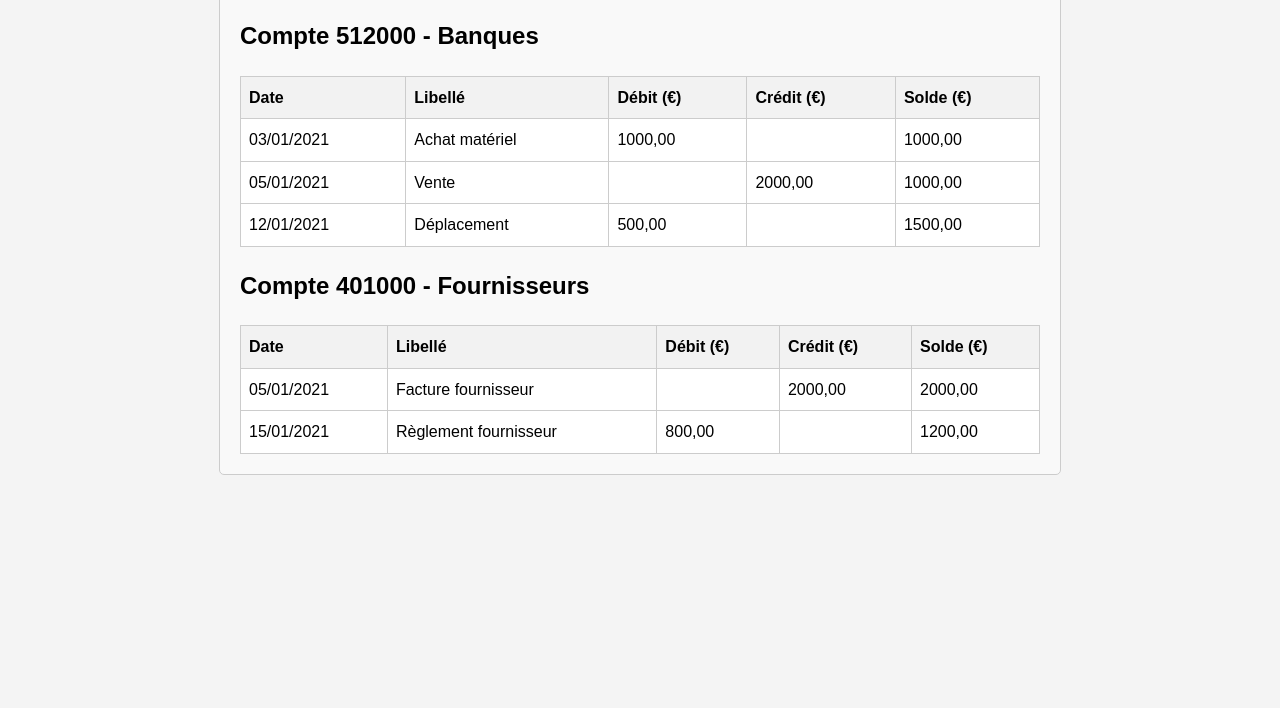
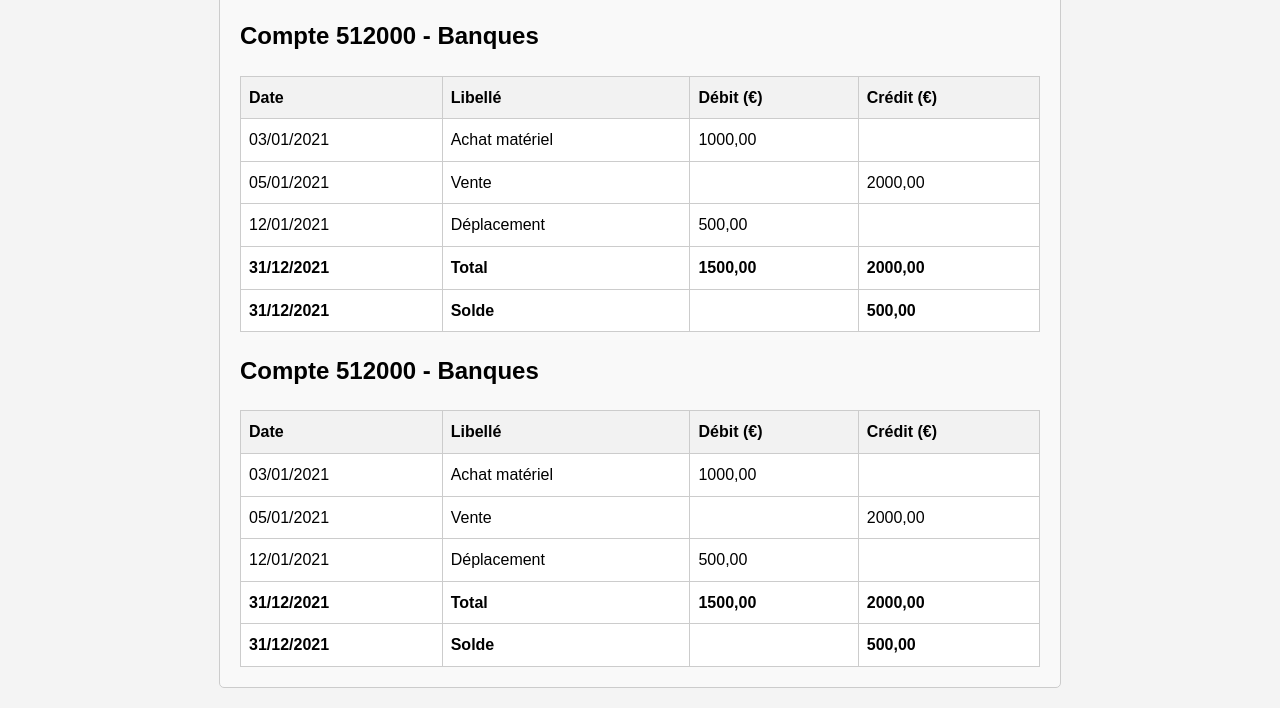
Before and after one commit to brutdethe/compta-b2t, a plain HTML site: page grand-livre.html in a window 1280 px wide. Shown: the part 162-870 px from the top of the page. Before the commit the page ends 800 px from the top, so only its background shows below. Drawn offline with Linux system fonts and the light colour scheme.

Commit message:
injecte des données statiques

```diff
--- a/grand-livre.html
+++ b/grand-livre.html
@@ -5,6 +5,7 @@
 <meta name="viewport" content="width=device-width, initial-scale=1.0">
 <title>Grand Livre</title>
 <link rel="stylesheet" href="styles.css">
+<script type="module" src="main.js" defer></script>
 </head>
 <body>
   <nav>
@@ -15,75 +16,9 @@
       <li><a href="bilan.html">Bilan</a></li>
     </ul>
   </nav>
-  <div class="ledger">
+  <div class="ledger" id="ledger-entries">
     <h1>Grand Livre</h1>
-    <div class="account">
-      <h2>Compte 512000 - Banques</h2>
-      <table>
-        <thead>
-          <tr>
-            <th>Date</th>
-            <th>Libellé</th>
-            <th>Débit (€)</th>
-            <th>Crédit (€)</th>
-            <th>Solde (€)</th>
-          </tr>
-        </thead>
-        <tbody>
-          <tr>
-            <td>03/01/2021</td>
-            <td>Achat matériel</td>
-            <td>1000,00</td>
-            <td></td>
-            <td>1000,00</td>
-          </tr>
-          <tr>
-            <td>05/01/2021</td>
-            <td>Vente</td>
-            <td></td>
-            <td>2000,00</td>
-            <td>1000,00</td>
-          </tr>
-          <tr>
-            <td>12/01/2021</td>
-            <td>Déplacement</td>
-            <td>500,00</td>
-            <td></td>
-            <td>1500,00</td>
-          </tr>
-        </tbody>
-      </table>
-    </div>
-    <div class="account">
-      <h2>Compte 401000 - Fournisseurs</h2>
-      <table>
-        <thead>
-          <tr>
-            <th>Date</th>
-            <th>Libellé</th>
-            <th>Débit (€)</th>
-            <th>Crédit (€)</th>
-            <th>Solde (€)</th>
-          </tr>
-        </thead>
-        <tbody>
-          <tr>
-            <td>05/01/2021</td>
-            <td>Facture fournisseur</td>
-            <td></td>
-            <td>2000,00</td>
-            <td>2000,00</td>
-          </tr>
-          <tr>
-            <td>15/01/2021</td>
-            <td>Règlement fournisseur</td>
-            <td>800,00</td>
-            <td></td>
-            <td>1200,00</td>
-          </tr>
-        </tbody>
-      </table>
-    </div>
+    <!-- Les entrées du journal seront insérées ici -->
   </div>
 </body>
 </html>
--- a/injectEntries.js
+++ b/injectEntries.js
@@ -13,4 +13,62 @@ export function injectEntriesIntoTable(entries) {
     });
 }
 
-export function injectLedgerEntries(ledgerEntries) {}
+export function injectLedgerEntries(ledgerEntries) {
+    ledgerEntries = {}
+    const ledgerContainer = document.getElementById('ledger-entries');
+    ["", ""].forEach(([account = "Compte 512000 - Banques", entries]) => {
+        const accountSection = document.createElement('div');
+        accountSection.className = 'account';
+        accountSection.innerHTML = `<h2>${account}</h2>`;
+
+        const table = document.createElement('table');
+
+        table.innerHTML = `
+            <table>
+            <thead>
+                <tr>
+                <th>Date</th>
+                <th>Libellé</th>
+                <th>Débit (€)</th>
+                <th>Crédit (€)</th>
+                </tr>
+            </thead>
+            <tbody>
+                <tr>
+                <td>03/01/2021</td>
+                <td>Achat matériel</td>
+                <td>1000,00</td>
+                <td></td>
+                </tr>
+                <tr>
+                <td>05/01/2021</td>
+                <td>Vente</td>
+                <td></td>
+                <td>2000,00</td>
+                </tr>
+                <tr>
+                <td>12/01/2021</td>
+                <td>Déplacement</td>
+                <td>500,00</td>
+                <td></td>
+                </tr>
+                <tr class="total">
+                <td>31/12/2021</td>
+                <td>Total</td>
+                <td>1500,00</td>
+                <td>2000,00</td>
+                </tr>
+                <tr class="sold">
+                <td>31/12/2021</td>
+                <td>Solde</td>
+                <td></td>
+                <td>500,00</td>
+                </tr>
+            </tbody>
+            </table>
+    `
+
+        accountSection.appendChild(table);
+        ledgerContainer.appendChild(accountSection);
+    })
+}
--- a/main.js
+++ b/main.js
@@ -11,7 +11,7 @@ fetch('001_compta-b2t.csv')
     })
     .then(csvText => {
         const jsonData = parseCSV(csvText);
-        // const ledgerData = generateLedger(jsonData);
+        const ledgerData = generateLedger(jsonData);
 
         if (document.getElementById('journal-entries')) {
             const journalEntries = jsonData.flatMap(line => lineToEntry(line));
@@ -19,7 +19,7 @@ fetch('001_compta-b2t.csv')
         }
 
         if (document.getElementById('ledger-entries')) {
-            // injectLedgerEntries(ledgerData);
+            injectLedgerEntries(ledgerData);
         }
     })
     .catch(error => {
--- a/styles.css
+++ b/styles.css
@@ -69,6 +69,11 @@ table td {
     background-color: #fff;
 }
 
+table tr.sold,
+table tr.total {
+    font-weight: bold;
+}
+
 h1 {
     text-align: center;
     margin-bottom: 20px;
```
